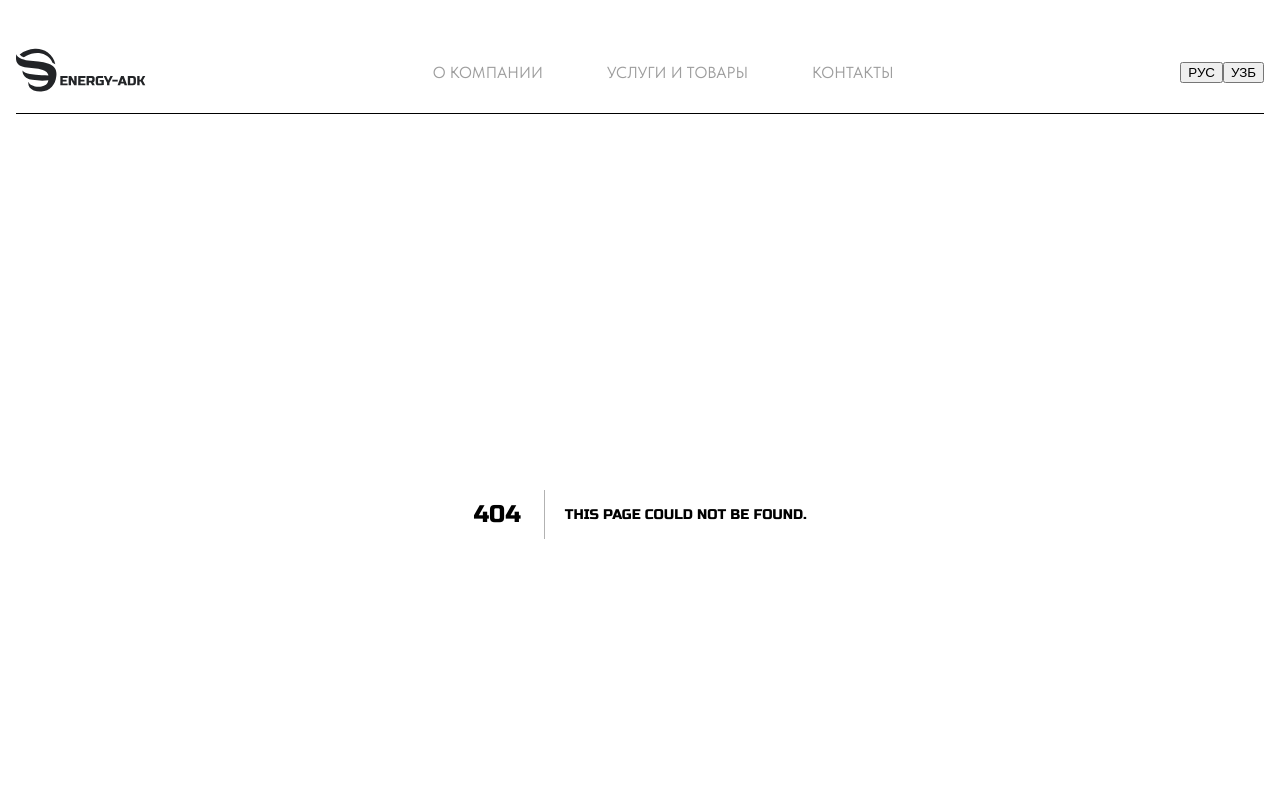
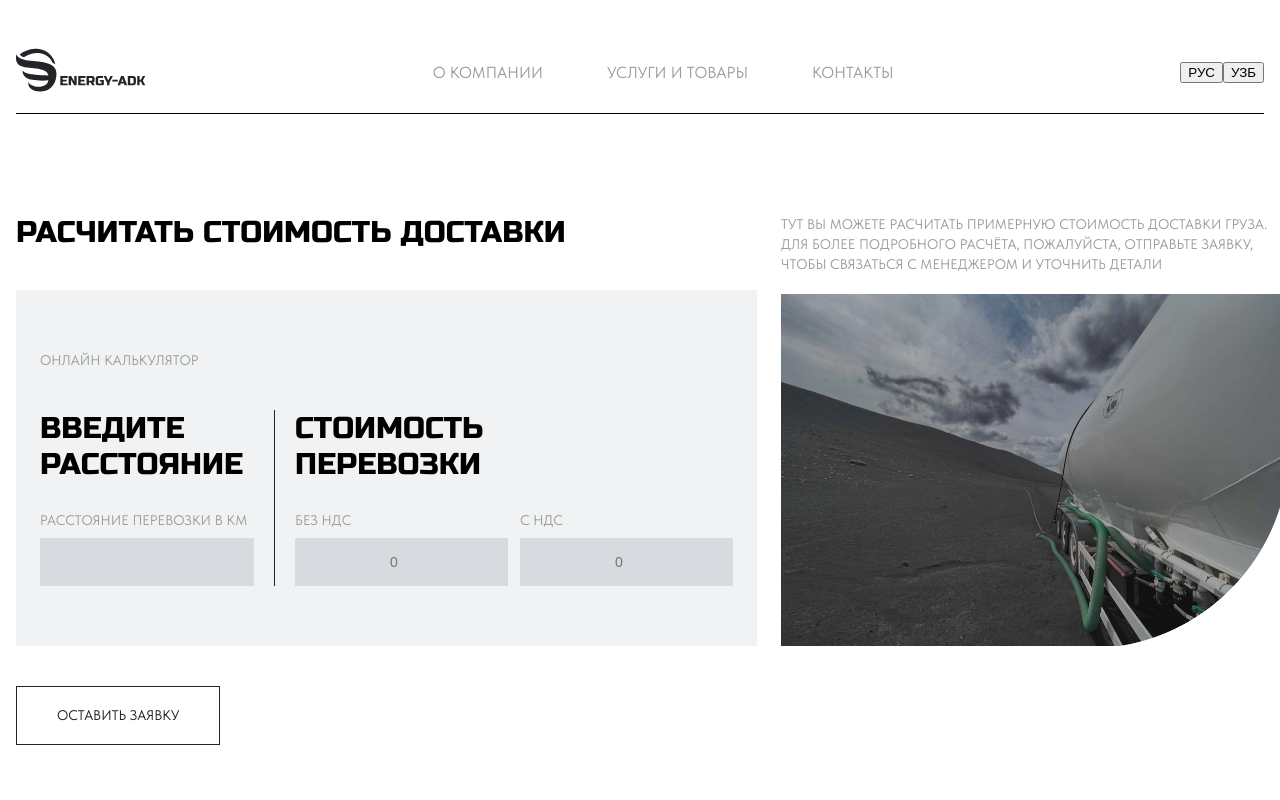
Before and after one commit to VMiskarian/energy-adk, a Next.js app: page /shipping-calculation in a window 1280 px wide. Before the commit this address had no page. Shown: the top 800 px of the page. Built offline with nearby package versions, Linux system fonts and the light colour scheme.

Commit message:
add ShippingCalculation

```diff
--- /dev/null
+++ b/src/app/shipping-calculation/page.js
@@ -0,0 +1,33 @@
+import { Suspense } from 'react';
+
+import { BaseLink } from '@/components/base-link';
+import { Calculator } from '@/components/calculator';
+import styles from './page.module.css';
+
+export default function ShippingCalculation() {
+  return (
+    <section className={styles.shippingCalculationSection}>
+      <div>
+        <div className={styles.shippingCalculationSectionContentWrapper}>
+          <div>
+            <h3>РАСЧИТАТЬ СТОИМОСТЬ ДОСТАВКИ</h3>
+            <Suspense fallback={null}>
+              <Calculator />
+            </Suspense>
+          </div>
+          <div>
+            <p>
+              тут вы можете расчитать примерную стоимость доставки груза. Для
+              более подробного расчёта, пожалуйста, отправьте заявку, чтобы
+              связаться с менеджером и уточнить детали
+            </p>
+            <div className={styles.shippingCalculationSectionImageContainer} />
+          </div>
+        </div>
+        <BaseLink href="" className={styles.servicesSectionWhiteLink}>
+          Оставить заявку
+        </BaseLink>
+      </div>
+    </section>
+  );
+}
--- /dev/null
+++ b/src/app/shipping-calculation/page.module.css
@@ -0,0 +1,38 @@
+.shippingCalculationSection {
+  margin: 6.25rem 0;
+}
+
+.shippingCalculationSection > div {
+  width: 100%;
+  max-width: var(--content-width);
+}
+
+.shippingCalculationSection p {
+  color: var(--grey-100);
+  max-width: 31.75rem;
+}
+
+.shippingCalculationSectionContentWrapper {
+  display: flex;
+  gap: 1.5rem;
+  justify-content: space-between;
+}
+
+.shippingCalculationSectionContentWrapper > div:first-child {
+  display: flex;
+  flex-direction: column;
+  justify-content: space-between;
+}
+
+.shippingCalculationSectionImageContainer {
+  margin-top: 1.25rem;
+  width: 31.75rem;
+  height: 22rem;
+  border-bottom-right-radius: 8rem;
+  background-image: url('../../assets/images/rectangle-3.png');
+  background-size: cover;
+}
+
+.servicesSectionWhiteLink {
+  margin-top: 2.5rem;
+}
```
